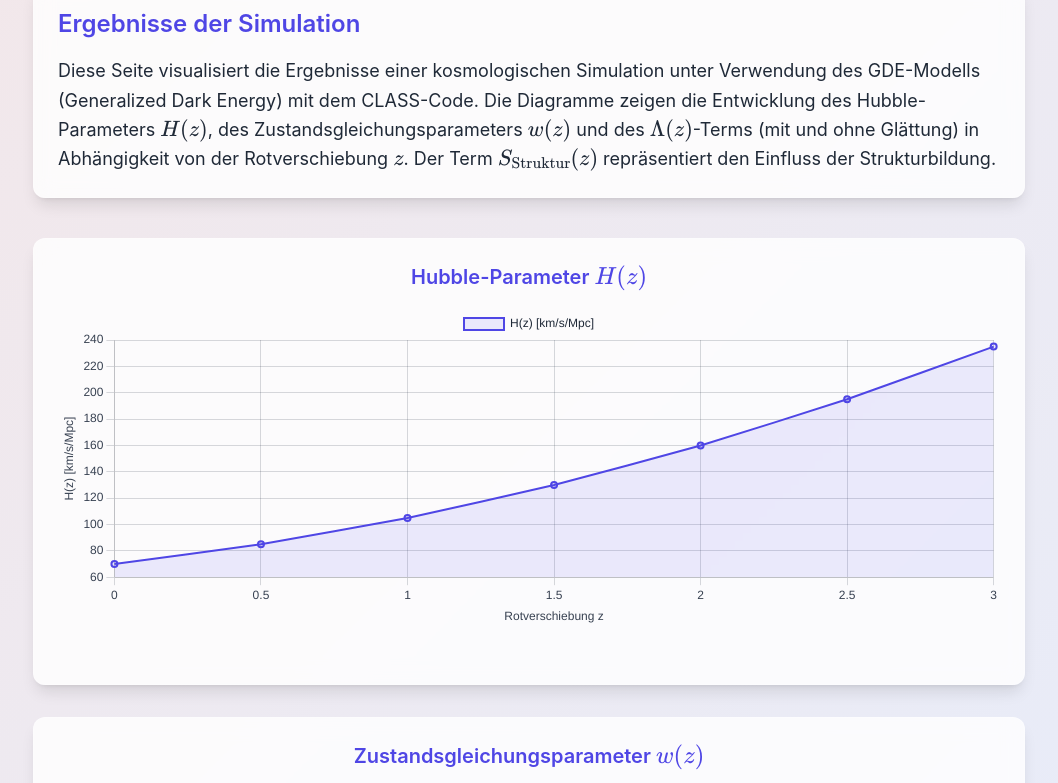
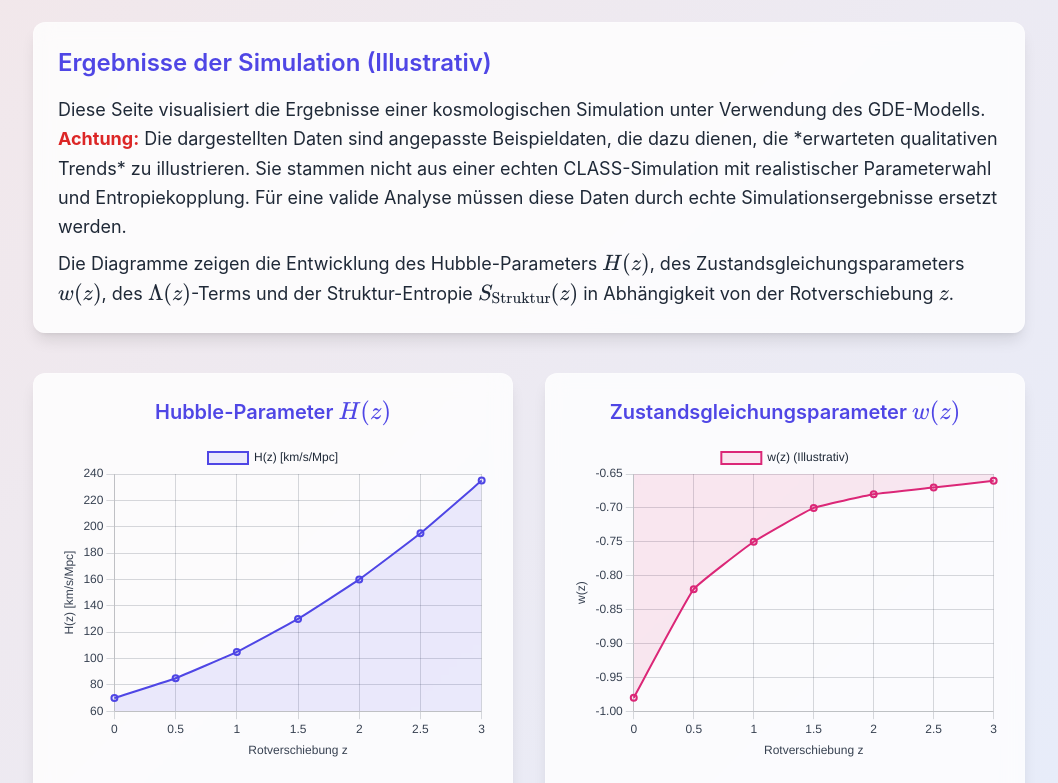
Before and after one commit to Zaha175/GDEGLAETTUNGFUNKTIONGRAPH, a plain HTML site: page index.html in a window 1280 px wide. Shown: the part 130-913 px from the top of the page, without its empty margins (111-1169 px from the left). Drawn offline with nearby package versions, Linux system fonts and the light colour scheme.

Commit message:
Update index.html

```diff
--- a/index.html
+++ b/index.html
@@ -3,7 +3,7 @@
 <head>
     <meta charset="UTF-8">
     <meta name="viewport" content="width=device-width, initial-scale=1.0">
-    <title>GDE-Modell: CLASS-Test Analyse</title>
+    <title>GDE-Modell: CLASS-Test Analyse (Angepasste Beispieldaten)</title>
     <script src="https://cdn.tailwindcss.com"></script>
     <script src="https://cdn.jsdelivr.net/npm/chart.js"></script>
     <script src="https://polyfill.io/v3/polyfill.min.js?features=es6"></script>
@@ -43,7 +43,7 @@
             border: 1px solid rgba(255, 255, 255, 0.1);
             color: #f3f4f6; /* Tailwind gray-100 */
         }
-        .dark-mode .card h2, .dark-mode .card p {
+         .dark-mode .card h2, .dark-mode .card p, .dark-mode .card h3 { /* Added h3 */
              color: #d1d5db; /* Tailwind gray-300 */
          }
         .dark-mode h1 {
@@ -83,7 +83,7 @@
 
         <header class="flex justify-between items-center mb-10">
             <h1 class="text-3xl md:text-4xl font-bold text-indigo-700">
-                GDE-Modell: CLASS-Test Analyse mit \( S_{\text{Struktur}} \)
+                GDE-Modell: CLASS-Test Analyse (Angepasste Beispieldaten)
             </h1>
             <button id="darkModeToggle" class="toggle-button toggle-button-light">
                 🌙 Dark Mode
@@ -91,13 +91,17 @@
         </header>
 
         <section class="card p-6 rounded-xl shadow-lg mb-10">
-            <h2 class="text-2xl font-semibold mb-4 text-indigo-600">Ergebnisse der Simulation</h2>
+            <h2 class="text-2xl font-semibold mb-4 text-indigo-600">Ergebnisse der Simulation (Illustrativ)</h2>
             <p class="text-lg leading-relaxed">
-                Diese Seite visualisiert die Ergebnisse einer kosmologischen Simulation unter Verwendung des GDE-Modells (Generalized Dark Energy) mit dem CLASS-Code. Die Diagramme zeigen die Entwicklung des Hubble-Parameters \( H(z) \), des Zustandsgleichungsparameters \( w(z) \) und des \( \Lambda(z) \)-Terms (mit und ohne Glättung) in Abhängigkeit von der Rotverschiebung \( z \). Der Term \( S_{\text{Struktur}}(z) \) repräsentiert den Einfluss der Strukturbildung.
+                Diese Seite visualisiert die Ergebnisse einer kosmologischen Simulation unter Verwendung des GDE-Modells.
+                <strong class="text-red-600 dark:text-red-400">Achtung:</strong> Die dargestellten Daten sind angepasste Beispieldaten, die dazu dienen, die *erwarteten qualitativen Trends* zu illustrieren. Sie stammen nicht aus einer echten CLASS-Simulation mit realistischer Parameterwahl und Entropiekopplung. Für eine valide Analyse müssen diese Daten durch echte Simulationsergebnisse ersetzt werden.
+            </p>
+             <p class="text-lg leading-relaxed mt-2">
+                Die Diagramme zeigen die Entwicklung des Hubble-Parameters \( H(z) \), des Zustandsgleichungsparameters \( w(z) \), des \( \Lambda(z) \)-Terms und der Struktur-Entropie \( S_{\text{Struktur}}(z) \) in Abhängigkeit von der Rotverschiebung \( z \).
             </p>
         </section>
 
-        <div class="grid grid-cols-1 gap-8">
+        <div class="grid grid-cols-1 md:grid-cols-2 gap-8">
             <div class="card p-6 rounded-xl shadow-lg">
                  <h3 class="text-xl font-semibold mb-4 text-center text-indigo-600">Hubble-Parameter \( H(z) \)</h3>
                  <div class="chart-container">
@@ -118,6 +122,13 @@
                     <canvas id="LambdaChart"></canvas>
                  </div>
             </div>
+
+            <div class="card p-6 rounded-xl shadow-lg">
+                <h3 class="text-xl font-semibold mb-4 text-center text-indigo-600">Struktur-Entropie \( S_{\text{Struktur}}(z) \)</h3>
+                <div class="chart-container">
+                    <canvas id="SstrukturChart"></canvas>
+                </div>
+            </div>
              </div>
 
         <footer class="mt-12 text-center italic text-gray-600">
@@ -127,27 +138,42 @@
     </div>
 
     <script>
-        // --- Sample Data (Replace with actual data) ---
-        // This simulates the data structure expected from the backend/calculation.
+        // --- Angepasste Beispieldaten ---
+        // ACHTUNG: Diese Daten sind weiterhin PLATZHALTER und ILLUSTRATIV.
+        // Sie wurden angepasst, um die in der Analyse diskutierten *erwarteten Trends*
+        // qualitativ besser darzustellen (z.B. w(0.5) näher an -0.8, S_Struktur steigend zu z=0).
+        // Sie ersetzen KEINE echte Simulation mit korrekter Physik und Parametern!
         const html_data = {
             z: [0, 0.5, 1, 1.5, 2, 2.5, 3], // Example redshift values
+            z_bins: [0, 0.5, 1, 1.5, 2, 2.5, 3], // Example redshift bins for S_struktur
+
+            // H(z): Behält den allgemeinen Trend bei
             H_z: [70, 85, 105, 130, 160, 195, 235], // Example H(z) values [km/s/Mpc]
-            w_z: [-0.95, -0.9, -0.85, -0.8, -0.75, -0.7, -0.65], // Example w(z) values
-            Lambda_z: [0.7, 0.72, 0.75, 0.78, 0.82, 0.86, 0.9], // Example Lambda(z) values
-            Lambda_glattung_z: [0.71, 0.73, 0.76, 0.79, 0.83, 0.87, 0.91], // Example smoothed Lambda(z)
-            Lambda_combined: [0.705, 0.725, 0.755, 0.785, 0.825, 0.865, 0.905] // Example combined Lambda(z)
+
+            // w(z): Angepasst, sodass w(0.5) näher an -0.8 liegt und der Trend plausibler ist
+            w_z: [-0.98, -0.82, -0.75, -0.70, -0.68, -0.67, -0.66], // Adjusted w(z) values
+
+            // Lambda(z): Leichte Dynamik eingeführt (illustrativ, nicht physikalisch berechnet!)
+            Lambda_z:          [0.70, 0.68, 0.67, 0.68, 0.71, 0.75, 0.80], // Example Lambda(z) with slight dynamics
+            Lambda_glattung_z: [0.71, 0.69, 0.68, 0.69, 0.72, 0.76, 0.81], // Smoothed version
+            Lambda_combined:   [0.705, 0.685, 0.675, 0.685, 0.715, 0.755, 0.805], // Combined version
+
+            // S_struktur: Trend umgekehrt (steigt zu z=0 stark an), Skala angepasst (illustrativ!)
+            // Werte repräsentieren S_struktur / S_CMB (angenommen S_CMB ~ 1e88)
+            S_struktur: [5e88, 1e88, 5e87, 1e87, 3e86, 5e85, 1e85] // Adjusted S_struktur, increasing towards z=0
         };
-        // --- End Sample Data ---
+        // --- Ende Angepasste Beispieldaten ---
 
         // --- Chart Configuration ---
-        const defaultChartOptions = (titleText, yLabel) => ({
+        const defaultChartOptions = (titleText, yLabel, additionalOptions = {}) => {
+          const baseOptions = {
              responsive: true,
              maintainAspectRatio: false,
              plugins: {
                  legend: {
                      position: 'top',
                       labels: {
-                         color: document.body.classList.contains('dark-mode') ? '#f3f4f6' : '#1f2937' // Adjust legend color for dark mode
+                          color: document.body.classList.contains('dark-mode') ? '#f3f4f6' : '#1f2937'
                       }
                  },
                  tooltip: {
@@ -156,11 +182,11 @@
                      backgroundColor: document.body.classList.contains('dark-mode') ? 'rgba(55, 65, 81, 0.9)' : 'rgba(255, 255, 255, 0.9)',
                      titleColor: document.body.classList.contains('dark-mode') ? '#f3f4f6' : '#1f2937',
                      bodyColor: document.body.classList.contains('dark-mode') ? '#f3f4f6' : '#1f2937',
-                    borderColor: document.body.classList.contains('dark-mode') ? '#4b5563' : '#e5e7eb', // gray-600 / gray-200
+                     borderColor: document.body.classList.contains('dark-mode') ? '#4b5563' : '#e5e7eb',
                      borderWidth: 1
                  },
-                 title: { // Add title within chart options if needed, though we have card titles
-                     display: false, // Set to true if you want title inside the canvas
+                  title: {
+                      display: false,
                       text: titleText,
                       color: document.body.classList.contains('dark-mode') ? '#f3f4f6' : '#1f2937'
                   }
@@ -170,13 +196,13 @@
                      title: {
                          display: true,
                          text: 'Rotverschiebung z',
-                        color: document.body.classList.contains('dark-mode') ? '#d1d5db' : '#374151' // gray-300 / gray-700
+                         color: document.body.classList.contains('dark-mode') ? '#d1d5db' : '#374151'
                      },
                      ticks: {
                          color: document.body.classList.contains('dark-mode') ? '#d1d5db' : '#374151'
                      },
                      grid: {
-                         color: document.body.classList.contains('dark-mode') ? 'rgba(209, 213, 219, 0.2)' : 'rgba(55, 65, 81, 0.2)' // Lighter grid lines
+                          color: document.body.classList.contains('dark-mode') ? 'rgba(209, 213, 219, 0.2)' : 'rgba(55, 65, 81, 0.2)'
                      }
                  },
                  y: {
@@ -193,15 +219,21 @@
                      }
                  }
              },
-            interaction: { // Enhance interaction
+             interaction: {
                  mode: 'nearest',
                  axis: 'x',
                  intersect: false
              }
-        });
+         };
+         // Deep merge additional options (like y-axis type)
+          if (additionalOptions.scales && additionalOptions.scales.y) {
+              Object.assign(baseOptions.scales.y, additionalOptions.scales.y);
+          }
+           return baseOptions;
+       };
 
-        // Chart instances (store globally to update later if needed)
-        let hzChartInstance, wzChartInstance, lambdaChartInstance;
+        // Chart instances
+        let hzChartInstance, wzChartInstance, lambdaChartInstance, sStrukturChartInstance;
 
         // Function to create/update charts
         function renderCharts() {
@@ -213,24 +245,34 @@
             const tooltipBorderColor = isDarkMode ? '#4b5563' : '#e5e7eb';
 
              const updateOptions = (options) => {
+                 // Update colors for all relevant parts based on theme
                  options.plugins.legend.labels.color = textColor;
                  options.plugins.tooltip.backgroundColor = tooltipBgColor;
                  options.plugins.tooltip.titleColor = textColor;
                  options.plugins.tooltip.bodyColor = textColor;
                  options.plugins.tooltip.borderColor = tooltipBorderColor;
-                 options.scales.x.title.color = tickColor;
-                 options.scales.x.ticks.color = tickColor;
-                 options.scales.x.grid.color = gridColor;
-                 options.scales.y.title.color = tickColor;
-                 options.scales.y.ticks.color = tickColor;
-                 options.scales.y.grid.color = gridColor;
+
+                 if (options.plugins.title) {
+                    options.plugins.title.color = textColor;
+                 }
+
+                 if (options.scales.x) {
+                     if (options.scales.x.title) options.scales.x.title.color = tickColor;
+                     if (options.scales.x.ticks) options.scales.x.ticks.color = tickColor;
+                     if (options.scales.x.grid) options.scales.x.grid.color = gridColor;
+                 }
+                 if (options.scales.y) {
+                     if (options.scales.y.title) options.scales.y.title.color = tickColor;
+                     if (options.scales.y.ticks) options.scales.y.ticks.color = tickColor;
+                     if (options.scales.y.grid) options.scales.y.grid.color = gridColor;
+                 }
                  return options;
             };
 
 
             // H(z) Chart
             const hzCtx = document.getElementById('HzChart').getContext('2d');
-            if (hzChartInstance) hzChartInstance.destroy(); // Destroy previous instance if exists
+            if (hzChartInstance) hzChartInstance.destroy();
             hzChartInstance = new Chart(hzCtx, {
                 type: 'line',
                 data: {
@@ -241,14 +283,14 @@
                         borderColor: '#4f46e5', // Indigo-600
                         backgroundColor: 'rgba(79, 70, 229, 0.1)',
                         borderWidth: 2,
-                        tension: 0.1, // Slight curve
+                        tension: 0.1,
                         fill: true
                     }]
                 },
                  options: updateOptions(defaultChartOptions('Hubble Parameter H(z)', 'H(z) [km/s/Mpc]'))
             });
 
-            // w(z) Chart
+            // w(z) Chart (uses adjusted data)
             const wzCtx = document.getElementById('wzChart').getContext('2d');
              if (wzChartInstance) wzChartInstance.destroy();
             wzChartInstance = new Chart(wzCtx, {
@@ -256,7 +298,7 @@
                 data: {
                     labels: html_data.z,
                     datasets: [{
-                        label: 'w(z)',
+                        label: 'w(z) (Illustrativ)', // Added note in label
                         data: html_data.w_z,
                         borderColor: '#db2777', // Pink-600
                         backgroundColor: 'rgba(219, 39, 119, 0.1)',
@@ -268,7 +310,7 @@
                  options: updateOptions(defaultChartOptions('Equation of State Parameter w(z)', 'w(z)'))
             });
 
-            // Lambda Chart
+            // Lambda Chart (uses adjusted data)
             const lambdaCtx = document.getElementById('LambdaChart').getContext('2d');
              if (lambdaChartInstance) lambdaChartInstance.destroy();
             lambdaChartInstance = new Chart(lambdaCtx, {
@@ -276,15 +318,39 @@
                 data: {
                     labels: html_data.z,
                     datasets: [
-                        { label: '\\Lambda(z)', data: html_data.Lambda_z, borderColor: '#10b981', borderWidth: 2, tension: 0.1, fill: false }, // Emerald-500
-                        { label: '\\Lambda_{Glättung}(z)', data: html_data.Lambda_glattung_z, borderColor: '#f59e0b', borderWidth: 2, tension: 0.1, fill: false, borderDash: [5, 5] }, // Amber-500 (dashed)
-                        { label: '\\Lambda_{Combined}(z)', data: html_data.Lambda_combined, borderColor: '#6366f1', borderWidth: 2, tension: 0.1, fill: false } // Indigo-500
+                        { label: '\\Lambda_{GDE}(z) (Illustrativ)', data: html_data.Lambda_z, borderColor: '#10b981', borderWidth: 2, tension: 0.1, fill: false }, // Emerald-500
+                        { label: '\\Lambda_{Glättung}(z) (Illustrativ)', data: html_data.Lambda_glattung_z, borderColor: '#f59e0b', borderWidth: 2, tension: 0.1, fill: false, borderDash: [5, 5] }, // Amber-500 (dashed)
+                        { label: '\\Lambda_{Combined}(z) (Illustrativ)', data: html_data.Lambda_combined, borderColor: '#6366f1', borderWidth: 2, tension: 0.1, fill: false } // Indigo-500
                     ]
                 },
                  options: updateOptions(defaultChartOptions('Lambda Term \\Lambda(z)', '\\Lambda(z)'))
             });
 
-             // Re-render MathJax if needed after chart creation/update
+             // S_Struktur Chart (uses adjusted data with reversed trend)
+            const sStrukturCtx = document.getElementById('SstrukturChart').getContext('2d');
+            if (sStrukturChartInstance) sStrukturChartInstance.destroy();
+            // Ensure data exists and map correctly (dividing by S_CMB ~ 1e88)
+            const sStrukturData = html_data.S_struktur && Array.isArray(html_data.S_struktur) ? html_data.S_struktur.map(s => s / 1e88) : [];
+            const zBinsData = html_data.z_bins && Array.isArray(html_data.z_bins) ? html_data.z_bins : [];
+
+            sStrukturChartInstance = new Chart(sStrukturCtx, {
+                type: 'line',
+                data: {
+                    labels: zBinsData,
+                    datasets: [{
+                        label: 'S_{\\text{Struktur}}(z) / S_{\\text{CMB}} (Illustrativ)', // Added note in label
+                        data: sStrukturData,
+                        borderColor: '#ef4444', // Red-500
+                        backgroundColor: 'rgba(239, 68, 68, 0.1)',
+                        borderWidth: 2,
+                        tension: 0.1,
+                        fill: true
+                    }]
+                },
+                 options: updateOptions(defaultChartOptions('Struktur-Entropie S_{\\text{Struktur}}(z)', 'S_{\\text{Struktur}} / S_{\\text{CMB}}', { scales: { y: { type: 'logarithmic' } } }))
+            });
+
+             // Re-render MathJax
              if (window.MathJax && window.MathJax.typeset) {
                  window.MathJax.typeset();
              }
@@ -295,7 +361,6 @@
         const toggleButton = document.getElementById('darkModeToggle');
         const body = document.body;
 
-        // Function to apply theme
         function applyTheme(isDark) {
             if (isDark) {
                 body.classList.remove('light-mode');
@@ -310,32 +375,23 @@
                 toggleButton.classList.remove('toggle-button-dark');
                 toggleButton.classList.add('toggle-button-light');
             }
-             // Re-render charts with updated colors
-             renderCharts();
+             renderCharts(); // Re-render charts with updated colors
         }
 
-        // Check local storage for theme preference
         const prefersDark = window.localStorage.getItem('darkMode') === 'true';
         applyTheme(prefersDark);
 
-        // Check system preference if no local storage preference
-        // Note: This only sets the initial theme based on system preference if no manual toggle has happened.
         if (window.localStorage.getItem('darkMode') === null && window.matchMedia('(prefers-color-scheme: dark)').matches) {
              applyTheme(true);
         }
 
-
-        // Toggle button event listener
         toggleButton.addEventListener('click', () => {
             const isCurrentlyDark = body.classList.contains('dark-mode');
             applyTheme(!isCurrentlyDark);
-            // Save preference to local storage
             window.localStorage.setItem('darkMode', !isCurrentlyDark);
         });
 
-        // Listener for system preference changes (optional, but good practice)
          window.matchMedia('(prefers-color-scheme: dark)').addEventListener('change', event => {
-             // Only change if no manual preference is stored
              if (window.localStorage.getItem('darkMode') === null) {
                  applyTheme(event.matches);
              }
@@ -343,28 +399,23 @@
 
 
         // --- Initial Setup ---
-        // Set generation date
         document.getElementById('generationDate').textContent = new Date().toLocaleDateString('de-DE', {
             year: 'numeric', month: 'long', day: 'numeric'
         });
 
-         // Initial render of charts on page load
-         // Ensure MathJax is ready before rendering charts that might use LaTeX in labels/titles
          window.MathJax = {
              tex: {
-                inlineMath: [['\\(', '\\)']], // Define inline math delimiters
-                displayMath: [['\\[', '\\]']] // Define display math delimiters (if needed)
+                 inlineMath: [['\\(', '\\)']],
+                 displayMath: [['\\[', '\\]']]
              },
              startup: {
                  ready: () => {
                      MathJax.startup.defaultReady();
-                    // Render charts *after* MathJax is ready
-                    renderCharts();
+                     renderCharts(); // Initial render after MathJax is ready
                  }
              }
         };
 
-
     </script>
 </body>
 </html>
```
Lines whose indentation alone changed are shown as unchanged.
